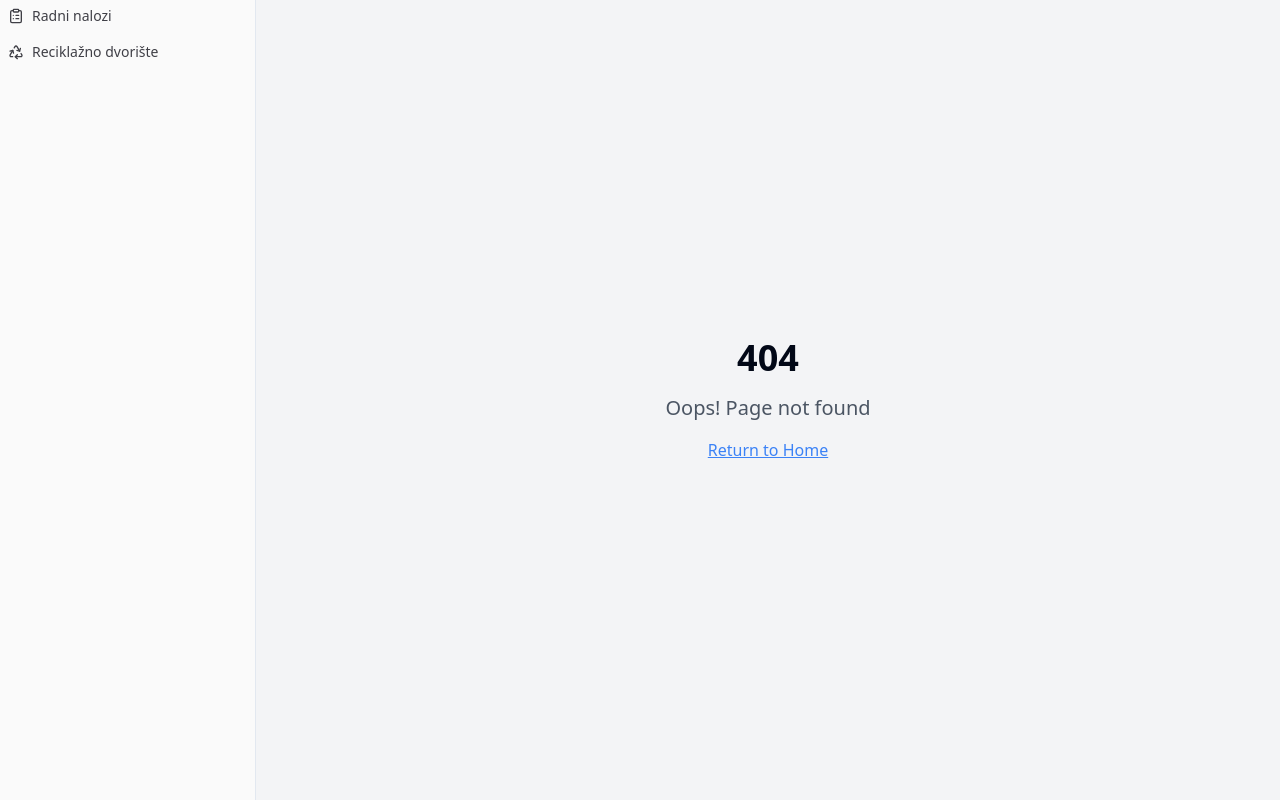
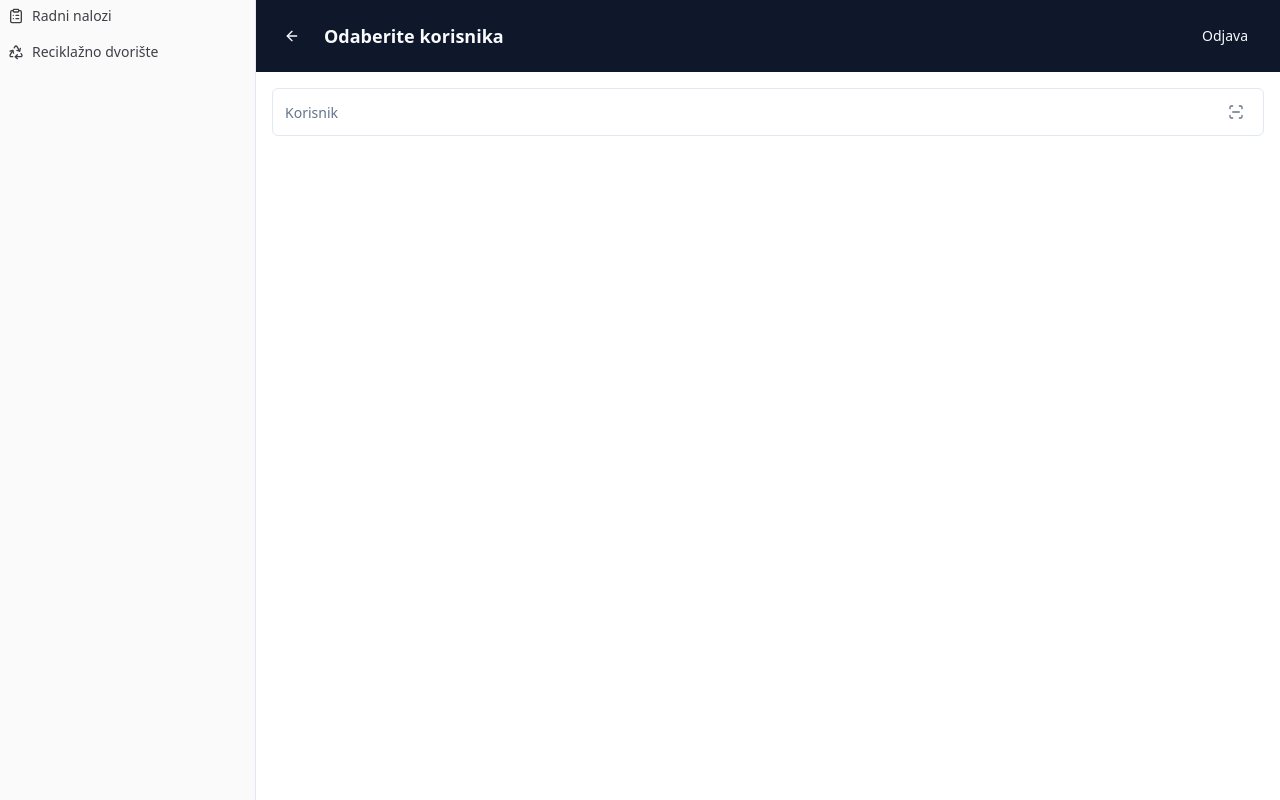
Before and after one commit to tomislav986/hrvatski-tekst-generator, a React (Vite) app: page /rd-prvo in a window 1280 px wide. Before the commit this address had no page. Built offline with nearby package versions, Linux system fonts and the light colour scheme.

Commit message:
feat: Implement user selection on RD Prvo page
Adds a new page accessible from the "RD Prvo" button on the Recycling Yard page. This page allows users to select a user by typing their name/surname or barcode, with an autocomplete feature. Includes hardcoded user data for testing.

```diff
--- a/src/App.tsx
+++ b/src/App.tsx
@@ -12,6 +12,7 @@ import NotFound from "./pages/NotFound";
 import WorkOrders from "./pages/WorkOrders";
 import WorkOrderDetail from "./pages/WorkOrderDetail";
 import RecyclingYard from "./pages/RecyclingYard";
+import RDPrvo from "./pages/RDPrvo";
 
 const queryClient = new QueryClient();
 
@@ -39,6 +40,7 @@ const App = () => {
                   <Route path="/work-orders" element={<WorkOrders />} />
                   <Route path="/work-orders/:id" element={<WorkOrderDetail />} />
                   <Route path="/recycling-yard" element={<RecyclingYard />} />
+                  <Route path="/rd-prvo" element={<RDPrvo />} />
                   {/* ADD ALL CUSTOM ROUTES ABOVE THE CATCH-ALL "*" ROUTE */}
                   <Route path="*" element={<NotFound />} />
                 </Routes>
--- /dev/null
+++ b/src/pages/RDPrvo.tsx
@@ -0,0 +1,133 @@
+import React, { useState, useMemo } from "react";
+import { useNavigate } from "react-router-dom";
+import { Button } from "@/components/ui/button";
+import { Input } from "@/components/ui/input";
+import { Card, CardContent } from "@/components/ui/card";
+import { ArrowLeft, ScanLine } from "lucide-react";
+
+interface User {
+  id: string;
+  name: string;
+  barcode: string;
+}
+
+const sampleUsers: User[] = [
+  { id: "1", name: "Tomislav Samarin", barcode: "60006826102" },
+  { id: "2", name: "Ivan Vuljak", barcode: "12345678901" },
+  { id: "3", name: "Tomislav Pertinač", barcode: "109876543210" },
+  { id: "4", name: "Alen Pajan", barcode: "65498712325" },
+];
+
+const RDPrvo = () => {
+  const navigate = useNavigate();
+  const [searchTerm, setSearchTerm] = useState("");
+  const [selectedUser, setSelectedUser] = useState<User | null>(null);
+  const [showSuggestions, setShowSuggestions] = useState(false);
+
+  const filteredUsers = useMemo(() => {
+    if (!searchTerm) return [];
+
+    return sampleUsers.filter(user =>
+      user.name.toLowerCase().includes(searchTerm.toLowerCase()) ||
+      user.barcode.includes(searchTerm)
+    );
+  }, [searchTerm]);
+
+  const handleSearchChange = (value: string) => {
+    setSearchTerm(value);
+    setShowSuggestions(value.length > 0);
+    setSelectedUser(null);
+  };
+
+  const handleUserSelect = (user: User) => {
+    setSelectedUser(user);
+    setSearchTerm(user.name);
+    setShowSuggestions(false);
+  };
+
+  const handleLogout = () => {
+    navigate("/login");
+  };
+
+  return (
+    <div className="min-h-screen bg-background">
+      {/* Header */}
+      <div className="bg-primary text-primary-foreground p-4 flex items-center justify-between">
+        <div className="flex items-center gap-3">
+          <Button
+            variant="ghost"
+            size="icon"
+            onClick={() => navigate("/recycling-yard")}
+            className="text-primary-foreground hover:bg-primary-foreground/20"
+          >
+            <ArrowLeft className="h-6 w-6" />
+          </Button>
+          <h1 className="text-lg font-semibold">Odaberite korisnika</h1>
+        </div>
+        <Button
+          variant="ghost"
+          onClick={handleLogout}
+          className="text-primary-foreground hover:bg-primary-foreground/20"
+        >
+          Odjava
+        </Button>
+      </div>
+
+      {/* Content */}
+      <div className="p-4">
+        <div className="relative">
+          <div className="relative">
+            <Input
+              placeholder="Korisnik"
+              value={searchTerm}
+              onChange={(e) => handleSearchChange(e.target.value)}
+              className="pr-12 h-12 text-base"
+            />
+            <Button
+              variant="ghost"
+              size="icon"
+              className="absolute right-2 top-1/2 transform -translate-y-1/2 text-muted-foreground"
+            >
+              <ScanLine className="h-5 w-5" />
+            </Button>
+          </div>
+
+          {/* Suggestions */}
+          {showSuggestions && filteredUsers.length > 0 && (
+            <Card className="absolute top-full left-0 right-0 mt-1 z-50 max-h-60 overflow-y-auto">
+              <CardContent className="p-0">
+                {filteredUsers.map((user) => (
+                  <div
+                    key={user.id}
+                    className="p-3 cursor-pointer hover:bg-accent border-b border-border last:border-b-0"
+                    onClick={() => handleUserSelect(user)}
+                  >
+                    <div className="font-medium">{user.name}</div>
+                    <div className="text-sm text-muted-foreground">
+                      Barkod: {user.barcode}
+                    </div>
+                  </div>
+                ))}
+              </CardContent>
+            </Card>
+          )}
+        </div>
+
+        {/* Selected User Display */}
+        {selectedUser && (
+          <Card className="mt-4">
+            <CardContent className="p-4">
+              <h3 className="font-semibold mb-2">Odabrani korisnik:</h3>
+              <div className="text-lg font-medium">{selectedUser.name}</div>
+              <div className="text-sm text-muted-foreground">
+                Barkod: {selectedUser.barcode}
+              </div>
+            </CardContent>
+          </Card>
+        )}
+      </div>
+    </div>
+  );
+};
+
+export default RDPrvo;
--- a/src/pages/RecyclingYard.tsx
+++ b/src/pages/RecyclingYard.tsx
@@ -1,12 +1,19 @@
 
 import React from "react";
+import { useNavigate } from "react-router-dom";
 import { Button } from "@/components/ui/button";
 import { Card, CardContent, CardDescription, CardHeader, CardTitle } from "@/components/ui/card";
 
 const RecyclingYard = () => {
+  const navigate = useNavigate();
+
   const handleRDSelection = (rdName: string) => {
-    console.log(`Odabrano: ${rdName}`);
-    // Ovdje možete dodati logiku za prelazak na specifičnu stranicu RD-a
+    if (rdName === "RD Prvo") {
+      navigate("/rd-prvo");
+    } else {
+      console.log(`Odabrano: ${rdName}`);
+      // Logika za druga reciklažna dvorišta
+    }
   };
 
   return (
```
